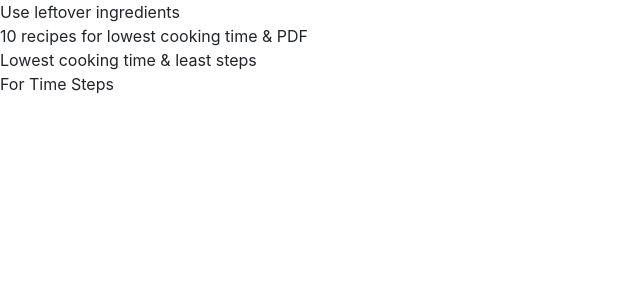
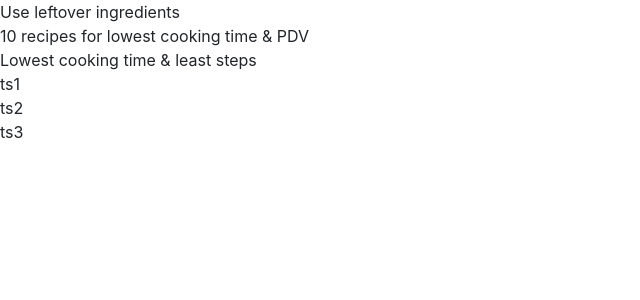
Before and after one commit to tatran5/CIS-550-Final-Project, a React (Create React App) app in the folder client/: page /for-lazy-cooking in a window 1280 px wide. Both pictures are taken after a click on the element "Lowest cooking time & least steps". Shown: the top 300 px of the page, without its empty margins (0-640 px from the left). Built offline with nearby package versions, Linux system fonts and the light colour scheme.

Commit message:
finished basic UI for cooking time & PDV, lowest cooking time & least steps

```diff
--- a/client/src/components/ForLazyCooking.js
+++ b/client/src/components/ForLazyCooking.js
@@ -32,7 +32,7 @@ const ForLazyCooking = () => {
 		<div className='ForLazyCooking'>
 			<div className='options'>
 				<div className='for leftover' onClick={e => setOption(options.LEFOVER)}>Use leftover ingredients</div>
-				<div className='for time-pdf' onClick={e => setOption(options.TIME_PDV)}>10 recipes for lowest cooking time & PDF</div>
+				<div className='for time-pdf' onClick={e => setOption(options.TIME_PDV)}>10 recipes for lowest cooking time & PDV</div>
 				<div className='for time-steps' onClick={e => setOption(options.TIME_STEPS)}>Lowest cooking time & least steps</div>
 				{ getOptionContent() }
 			</div>
--- a/client/src/components/ForLeftover.js
+++ b/client/src/components/ForLeftover.js
@@ -22,7 +22,8 @@ const ForLeftover = () => {
 		console.log(separateIngredients)
 
 		// TODO: fetch here
-		console.log('getting results')
+
+
 		// PLACEHOLDER
 		setResults(['r1', 'r2', 'r3'].map((val, idx) => <div key={idx}>{val}</div>))
 	}
--- a/client/src/components/ForTimePDV.js
+++ b/client/src/components/ForTimePDV.js
@@ -1,14 +1,23 @@
-import React, { useState } from 'react'
+import React, { useLayoutEffect, useState } from 'react'
 import InputDropdown from './InputDropdown'
 import InputText from './InputText'
 import { sortBy as sortByConsts, recipeCount as recipeCountConsts}  from './Consts.js'
 
 const ForTimePDV = () => {
+	const fetchResults = () => {
+		// TODDO
+		let results = ['pdv1', 'pdv2', 'pdv3']
+		results = results.map((item, idx) => <div key={idx}>{item}</div>)
+		return results
+	}
 
+	const [results] = useState(fetchResults())
 
 	return (
 		<div className='ForTimePDV'>
-			For time PDV
+			<div className='results-container'>
+			{ results }
+			</div>
 		</div>
 	)
 }
--- a/client/src/components/ForTimeSteps.js
+++ b/client/src/components/ForTimeSteps.js
@@ -1,14 +1,24 @@
-import React, { useState } from 'react'
+import React, { useEffect, useState } from 'react'
 import InputDropdown from './InputDropdown'
 import InputText from './InputText'
 import { sortBy as sortByConsts, recipeCount as recipeCountConsts}  from './Consts.js'
 
 const ForTimeSteps = () => {
+	const fetchResults = () => {
+		// TODDO
+		let results = ['ts1', 'ts2', 'ts3']
+		results = results.map((item, idx) => <div key={idx}>{item}</div>)
+		return results
+	}
 
+
+	const [results] = useState(fetchResults())
 
 	return (
 		<div className='ForTimeSteps'>
-			For Time Steps
+			<div className='results-container'>
+			{ results }
+			</div>
 		</div>
 	)
 }
```
